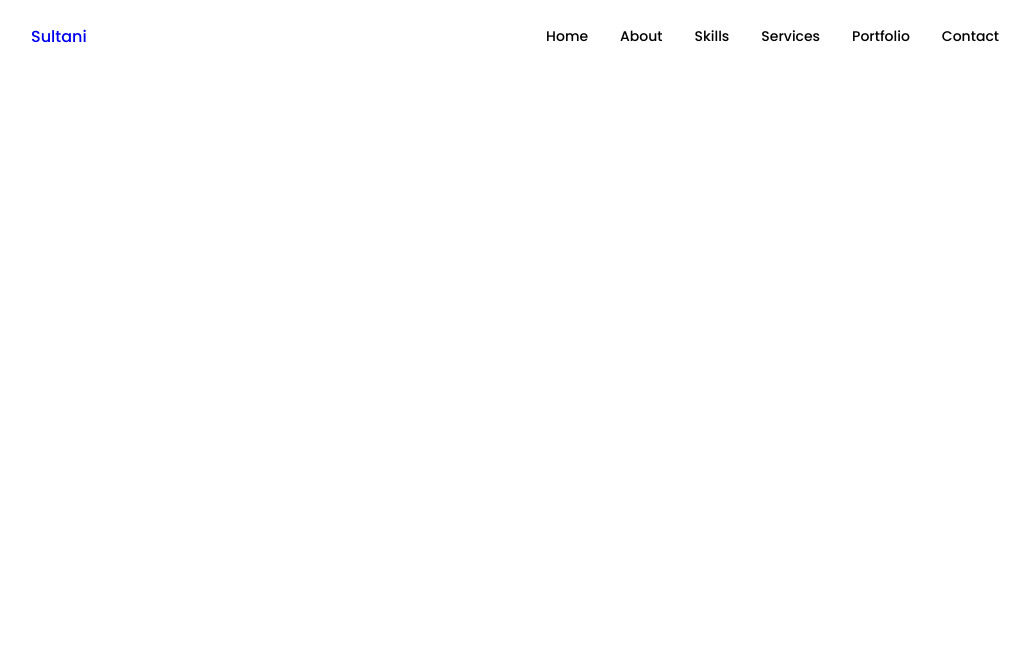
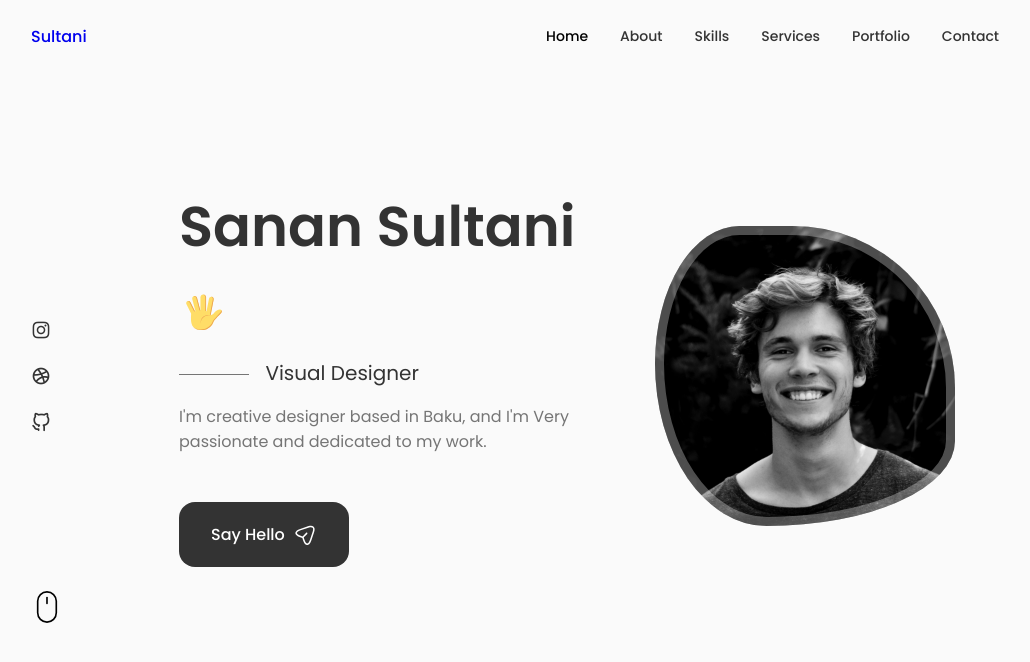
Before and after one commit to sultani93/react-portfolio-example, a React (Create React App) app: page / in a window 1280 px wide. Shown: the top 662 px of the page, without its empty margins (125-1155 px from the left). Built offline with nearby package versions, Linux system fonts and the light colour scheme.

Commit message:
home page

```diff
--- a/src/App.css
+++ b/src/App.css
@@ -9,10 +9,10 @@
 
   --hue: 0;
   --sat: 0%;
-  --title-color: hsl(var(--hue), var(var(--sat), 20%));
-  --title-color-dark: hsl(var(--hue), var(var(--sat), 0%));
-  --text-color: hsl(var(--hue), var(var(--sat), 46%));
-  --body-color: hsl(var(--hue), var(var(--sat), 98%));
+  --title-color: hsl(var(--hue), var(--sat), 20%);
+  --title-color-dark: hsl(var(--hue), var(--sat), 0%);
+  --text-color: hsl(var(--hue), var(--sat), 46%);
+  --body-color: hsl(var(--hue), var(--sat), 98%);
   --container-color: #fff;
 
   /* fonts */
@@ -103,7 +103,7 @@
 .section {
   padding: 6rem 0 2rem;
 }
-.section-title {
+.section__title {
   font-size: var(--h1-font-size);
   color: var(--title-color);
 }
@@ -113,11 +113,12 @@
   margin-bottom: 4rem;
 }
 
-.section-title,
+.section__title,
 .section__subtitle {
   text-align: center;
 }
 /* layout */
+
 .container {
   max-width: 968px;
   margin-left: auto;
@@ -130,6 +131,7 @@
 }
 
 /* buttons */
+
 .button {
   display: inline-block;
   background-color: var(--title-color);
@@ -145,7 +147,7 @@
 .button__icon {
   margin-left: var(--mb-0-5);
 }
-.button-flex {
+.button--flex {
   display: inline-flex;
   align-items: center;
 }
--- a/src/App.js
+++ b/src/App.js
@@ -1,10 +1,14 @@
 import './App.css'
 import Header from './components/header/Header'
+import Home from './components/home/Home'
 
 const App = () => {
   return (
     <>
       <Header />
+      <main className='main'>
+        <Home />
+      </main>
     </>
   )
 }
--- a/src/components/header/Header.jsx
+++ b/src/components/header/Header.jsx
@@ -1,6 +1,8 @@
+import { useState } from 'react'
 import './header.css'
 
-function Header() {
+const Header = () => {
+  const [Toggle, showMenu] = useState(false)
   return (
     <header className='header'>
       <nav className='nav container'>
@@ -8,7 +10,7 @@
           Sultani
         </a>
 
-        <div className='nav__menu'>
+        <div className={Toggle ? 'nav__menu show-menu' : 'nav__menu'}>
           <ul className='nav__list grid'>
             <li className='nav__item'>
               <a href='#home' className='nav__link active-link'>
@@ -42,9 +44,12 @@
               </a>
             </li>
           </ul>
-          <i className='uil uil-times nav__close'></i>
+          <i
+            className='uil uil-times nav__close'
+            onClick={() => showMenu(!Toggle)}
+          ></i>
         </div>
-        <div className='nav__toggle'>
+        <div className='nav__toggle' onClick={() => showMenu(!Toggle)}>
           <i className='uil uil-apps'></i>
         </div>
       </nav>
--- a/src/components/header/header.css
+++ b/src/components/header/header.css
@@ -43,7 +43,7 @@
   color: var(--title-color-dark);
 }
 /* BREAKPOINTS */
-@media screen and (max-width: 922px) {
+@media screen and (max-width: 768px) {
   .header {
     top: initial;
     bottom: 0;
@@ -96,7 +96,7 @@
 }
 @media screen and (max-width: 350px) {
   .nav__menu {
-    padding: 2rem 0 0.25rem 4rem;
+    padding: 2rem 0.25rem 4rem;
   }
   .nav__list {
     column-gap: 0;
--- /dev/null
+++ b/src/components/home/Data.jsx
@@ -0,0 +1,87 @@
+import React from 'react'
+
+const Data = () => {
+  return (
+    <div className='home__data'>
+      <h1 className='home__title'>
+        Sanan Sultani
+        <svg
+          width='36'
+          height='36'
+          viewBox='0 0 48 48'
+          fill='none'
+          xmlns='http://www.w3.org/2000/svg'
+          class='home__hand'
+        >
+          <path
+            d='M25.4995 32.0305L31.3495 33.1555L36.1495 8.48051C36.4495 6.83051 35.3995 5.18051 33.8245 4.88051C32.1745 4.58051 30.5995 5.70551 30.2995 7.35551L25.4995 32.0305Z'
+            fill='#FFDD67'
+          ></path>
+          <path
+            d='M33.8996 4.88018C33.6746 4.80518 33.5246 4.80518 33.2996 4.80518C34.6496 5.33018 35.3996 6.75518 35.0996 8.25518L30.2996 32.9302L31.3496 33.1552L36.1496 8.48018C36.5246 6.75518 35.4746 5.18018 33.8996 4.88018Z'
+            fill='#EBA352'
+          ></path>
+          <path
+            d='M19.4995 32.7802H26.5495V5.55518C26.5495 3.53018 24.9745 1.80518 23.0245 1.80518C21.1495 1.80518 19.4995 3.45518 19.4995 5.55518V32.7802Z'
+            fill='#FFDD67'
+          ></path>
+          <path
+            d='M23.0995 1.80518C22.9495 1.80518 22.7245 1.80518 22.5745 1.88018C24.2995 2.18018 25.5745 3.68018 25.5745 5.55518V32.8552H26.6245V5.55518C26.6245 3.45518 25.0495 1.80518 23.0995 1.80518Z'
+            fill='#EBA352'
+          ></path>
+          <path
+            d='M15.7495 32.7054L21.7495 31.1304L15.2245 6.30541C14.7745 4.58041 13.0495 3.53041 11.3995 3.90541C9.74948 4.35541 8.77448 6.08041 9.22448 7.80541L15.7495 32.7054Z'
+            fill='#FFDD67'
+          ></path>
+          <path
+            d='M11.3995 3.90541L10.9495 4.13041C12.4495 4.05541 13.7995 5.03041 14.2495 6.60541L20.7745 31.4304L21.8245 31.1304L15.2245 6.30541C14.7745 4.58041 13.0495 3.53041 11.3995 3.90541Z'
+            fill='#EBA352'
+          ></path>
+          <path
+            d='M2.99937 10.355C1.57437 11.03 1.12437 12.83 1.87437 14.33L11.7744 34.055L16.7994 31.505L6.89937 11.78C6.14937 10.28 4.42437 9.68 2.99937 10.355Z'
+            fill='#FFDD67'
+          ></path>
+          <path
+            d='M2.99956 10.355C2.84956 10.43 2.69956 10.505 2.54956 10.655C3.82456 10.28 5.24956 10.955 5.92456 12.305L15.8246 32.03L16.7996 31.58L6.89956 11.78C6.14956 10.28 4.42456 9.68 2.99956 10.355Z'
+            fill='#EBA352'
+          ></path>
+          <path
+            d='M46.2744 22.2801C45.0744 19.9551 41.3244 20.1051 37.4994 24.3051C34.7994 27.2301 34.2744 28.2051 31.5744 28.1301V25.0551C31.5744 25.0551 25.7994 20.7801 14.3244 22.7301C14.3244 22.7301 7.79945 23.6301 7.79945 27.0801C7.79945 27.0801 6.67445 35.4051 8.99945 40.6551C12.4494 48.4551 30.1494 50.4801 35.6994 37.2051C36.8244 34.5801 39.0744 32.6301 41.0994 30.1551C43.4244 27.1551 47.5494 24.7551 46.2744 22.2801Z'
+            fill='#FFDD67'
+          ></path>
+          <path
+            d='M46.2745 22.28C46.0495 21.83 45.7495 21.53 45.3745 21.23C45.4495 21.305 45.5245 21.38 45.5245 21.53C46.7995 24.08 42.6745 26.405 40.1995 29.405C38.1745 31.88 35.9245 33.83 34.7995 36.455C29.9995 47.93 16.0495 47.93 10.1995 42.68C15.5245 48.68 30.5245 49.28 35.5495 37.205C36.6745 34.58 38.9245 32.63 40.9495 30.155C43.4245 27.155 47.5495 24.755 46.2745 22.28ZM32.3245 28.13C27.4495 26.33 18.7495 29.63 19.9495 38.405C19.9495 30.23 27.3745 28.205 31.4245 28.205C32.0245 28.13 32.3245 28.13 32.3245 28.13Z'
+            fill='#EBA352'
+          ></path>
+        </svg>
+      </h1>
+      <h3 className='home__subtitle'>Visual Designer</h3>
+      <p className='home__description'>
+        I'm creative designer based in Baku, and I'm Very passionate and
+        dedicated to my work.
+      </p>
+      <a href='#contact' className='button button--flex'>
+        Say Hello
+        <svg
+          class='button__icon'
+          xmlns='http://www.w3.org/2000/svg'
+          width='24'
+          height='24'
+          viewBox='0 0 24 24'
+          fill='none'
+        >
+          <path
+            d='M14.2199 21.9352C13.0399 21.9352 11.3699 21.1052 10.0499 17.1352L9.32988 14.9752L7.16988 14.2552C3.20988 12.9352 2.37988 11.2652 2.37988 10.0852C2.37988 8.91525 3.20988 7.23525 7.16988 5.90525L15.6599 3.07525C17.7799 2.36525 19.5499 2.57525 20.6399 3.65525C21.7299 4.73525 21.9399 6.51525 21.2299 8.63525L18.3999 17.1252C17.0699 21.1052 15.3999 21.9352 14.2199 21.9352ZM7.63988 7.33525C4.85988 8.26525 3.86988 9.36525 3.86988 10.0852C3.86988 10.8052 4.85988 11.9052 7.63988 12.8252L10.1599 13.6652C10.3799 13.7352 10.5599 13.9152 10.6299 14.1352L11.4699 16.6552C12.3899 19.4352 13.4999 20.4252 14.2199 20.4252C14.9399 20.4252 16.0399 19.4352 16.9699 16.6552L19.7999 8.16525C20.3099 6.62525 20.2199 5.36525 19.5699 4.71525C18.9199 4.06525 17.6599 3.98525 16.1299 4.49525L7.63988 7.33525Z'
+            fill='var(--container-color)'
+          ></path>
+          <path
+            d='M10.11 14.7052C9.92005 14.7052 9.73005 14.6352 9.58005 14.4852C9.29005 14.1952 9.29005 13.7152 9.58005 13.4252L13.16 9.83518C13.45 9.54518 13.93 9.54518 14.22 9.83518C14.51 10.1252 14.51 10.6052 14.22 10.8952L10.64 14.4852C10.5 14.6352 10.3 14.7052 10.11 14.7052Z'
+            fill='var(--container-color)'
+          ></path>
+        </svg>
+      </a>
+    </div>
+  )
+}
+
+export default Data
--- /dev/null
+++ b/src/components/home/Home.jsx
@@ -0,0 +1,22 @@
+import React from 'react'
+import './home.css'
+import Social from './Social'
+import Data from './Data'
+import ScrollDown from './ScrollDown'
+
+const Home = () => {
+  return (
+    <section className='home section' id='home'>
+      <div className='home__container container grid'>
+        <div className='home__content grid'>
+          <Social />
+          <div className='home__img'></div>
+          <Data />
+        </div>
+        <ScrollDown />
+      </div>
+    </section>
+  )
+}
+
+export default Home
--- /dev/null
+++ b/src/components/home/ScrollDown.jsx
@@ -0,0 +1,47 @@
+import React from 'react'
+
+const ScrollDown = () => {
+  return (
+    <div className='home__scroll'>
+      <a href='#about' className='home__scroll-button button--flex'>
+        <svg
+          width='32px'
+          height='32px'
+          class='home__scroll-mouse'
+          viewBox='0 0 247 390'
+          version='1.1'
+          xmlns='http://www.w3.org/2000/svg'
+          xmlnsXlink='http://www.w3.org/1999/xlink'
+          style={{
+            fillRule: 'evenodd',
+            clipRule: 'evenodd',
+            strokeLinecap: 'round',
+            strokeLinejoin: 'round',
+            strokeLiterlimit: '1.5',
+          }}
+        >
+          <path
+            class='wheel'
+            d='M123.359,79.775l0,72.843'
+            style={{
+              fill: ' none',
+              stroke: '#000',
+              strokeWidth: '20px',
+            }}
+          ></path>
+          <path
+            id='mouse'
+            d='M236.717,123.359c0,-62.565 -50.794,-113.359 -113.358,-113.359c-62.565,0 -113.359,50.794 -113.359,113.359l0,143.237c0,62.565 50.794,113.359 113.359,113.359c62.564,0 113.358,-50.794 113.358,-113.359l0,-143.237Z'
+            style={{
+              fill: ' none',
+              stroke: '#000',
+              strokeWidth: '20px',
+            }}
+          ></path>
+        </svg>
+      </a>
+    </div>
+  )
+}
+
+export default ScrollDown
--- /dev/null
+++ b/src/components/home/Social.jsx
@@ -0,0 +1,31 @@
+import React from 'react'
+
+const Social = () => {
+  return (
+    <div className='home__social'>
+      <a
+        href='https://www.instagram.com/'
+        className='home__social-icon'
+        target='_blank'
+      >
+        <i className='uil uil-instagram'></i>
+      </a>
+      <a
+        href='https://dribbble.com/'
+        className='home__social-icon'
+        target='_blank'
+      >
+        <i className='uil uil-dribbble'></i>
+      </a>
+      <a
+        href='https://github.com/'
+        className='home__social-icon'
+        target='_blank'
+      >
+        <i className='uil uil-github-alt'></i>
+      </a>
+    </div>
+  )
+}
+
+export default Social
--- /dev/null
+++ b/src/components/home/home.css
@@ -0,0 +1,70 @@
+.home__content {
+  grid-template-columns: 116px repeat(2, 1fr);
+  padding-top: 5.5rem;
+  column-gap: 2rem;
+  align-items: center;
+}
+.home__social {
+  display: grid;
+  grid-template-columns: max-content;
+  row-gap: 1rem;
+}
+.home__social-icon {
+  font-size: 1.25rem;
+  color: var(--title-color);
+}
+.home__social-icon:hover {
+  color: var(--title-color-dark);
+}
+.home__title {
+  font-size: var(--big-font-size);
+  margin-bottom: var(--mb-0-25);
+}
+.home__hand {
+  width: 38px;
+  height: 38px;
+  margin-left: 0.4rem;
+}
+.home__subtitle {
+  position: relative;
+  font-size: var(--h3-font-size);
+  padding-left: 5.4rem;
+  font-weight: var(--font-normal);
+  margin-bottom: var(--mb-1);
+}
+.home__subtitle::before {
+  content: '';
+  position: absolute;
+  width: 70px;
+  height: 1px;
+  background-color: var(--text-color);
+  left: 0;
+  top: 1rem;
+}
+.home__description {
+  min-width: 400px;
+  margin-bottom: var(--mb-3);
+}
+.home__img {
+  background: url(../../assets//profile.jpg);
+  background-repeat: no-repeat;
+  background-position: center;
+  background-size: cover;
+  width: 300px;
+  height: 300px;
+  box-shadow: inset 0 0 0 9px rgb(255 255 255 / 30%);
+  order: 1;
+  justify-self: center;
+  animation: profile__animate 8s ease-in-out infinite 1s;
+}
+@keyframes profile__animate {
+  0% {
+    border-radius: 60% 40% 30% 70%/60% 30% 70% 40%;
+  }
+  50% {
+    border-radius: 30% 60% 70% 40%/50% 60% 30% 60%;
+  }
+  100% {
+    border-radius: 60% 40% 30% 70%/60% 30% 70% 40%;
+  }
+}
```
